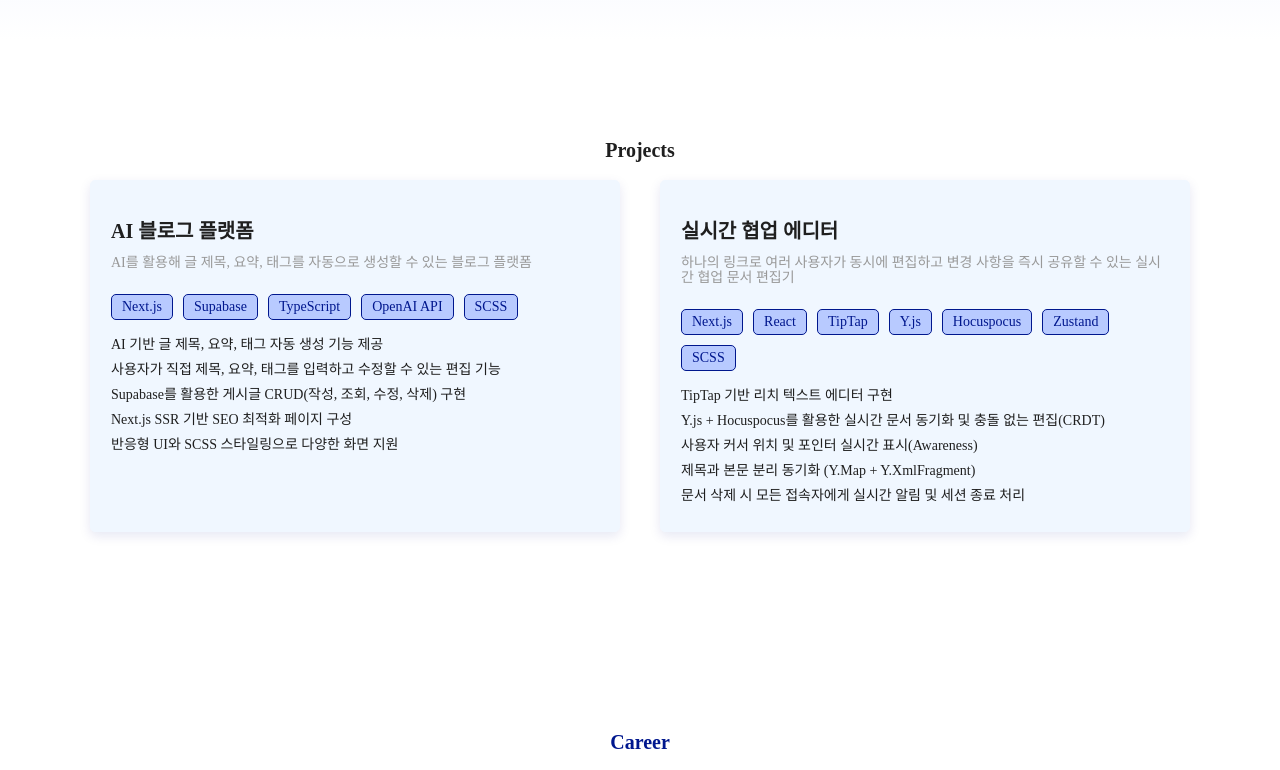
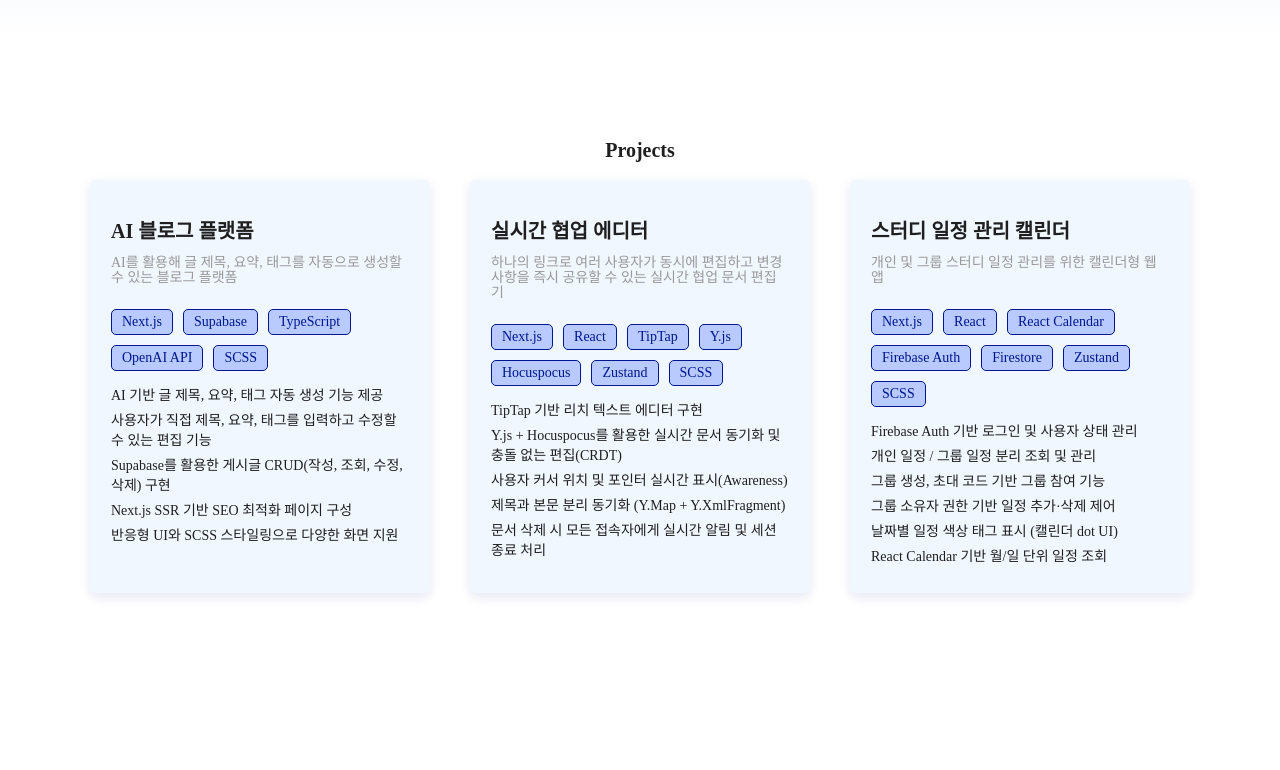
Before and after one commit to poya0a/portfolio, a Next.js app: page / in a window 1280 px wide. Shown: the part 2000-2770 px from the top of the page. Built offline with nearby package versions, Linux system fonts and the light colour scheme.

Commit message:
Project Data Update

```diff
--- a/data/projects.ts
+++ b/data/projects.ts
@@ -35,19 +35,29 @@
         `,
         url : "https://note-together-kappa.vercel.app"
     },
-    // {
-    //     id: 'studysync',
-    //     title: '스터디 일정 관리 캘린더',
-    //     description: '개인 및 그룹 스터디 일정 관리를 위한 캘린더형 웹앱',
-    //     stack: ['Next.js', 'React Calendar', 'Firebase Auth', 'SCSS'],
-    //     details: `
-    //         Google/Firebase Auth 로그인
-    //         React Calendar 기반 일정 등록/삭제
-    //         일정 색상 태그 및 메모 기능
-    //         로컬/원격 동기화 지원
-    //         `,
-    //     url : ""
-    // },
+    {
+        id: 'studysync',
+        title: '스터디 일정 관리 캘린더',
+        description: '개인 및 그룹 스터디 일정 관리를 위한 캘린더형 웹앱',
+        stack: [
+            'Next.js',
+            'React',
+            'React Calendar',
+            'Firebase Auth',
+            'Firestore',
+            'Zustand',
+            'SCSS'
+        ],
+        details: `
+            Firebase Auth 기반 로그인 및 사용자 상태 관리
+            개인 일정 / 그룹 일정 분리 조회 및 관리
+            그룹 생성, 초대 코드 기반 그룹 참여 기능
+            그룹 소유자 권한 기반 일정 추가·삭제 제어
+            날짜별 일정 색상 태그 표시 (캘린더 dot UI)
+            React Calendar 기반 월/일 단위 일정 조회
+        `,
+        url : "https://studysync-two.vercel.app"
+    },
     // {
     //     id: 'board',
     //     title: '게시판 CRUD',
```
